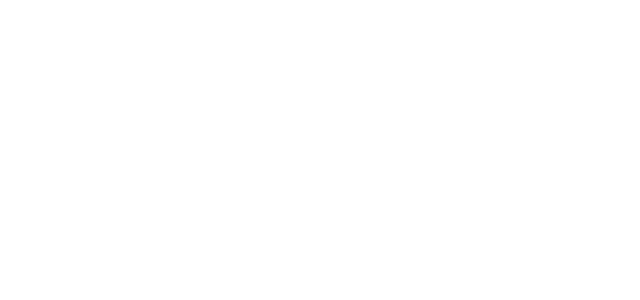
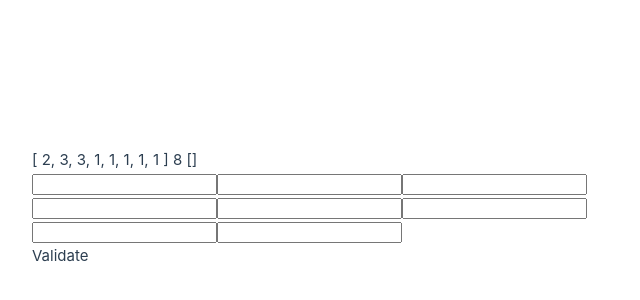
Before and after one commit to NiclasVNielsen/Spac_Game, a Vue app: page / in a window 1280 px wide. Shown: the part 192-492 px from the top of the page, without its empty margins (0-640 px from the left). Built offline with nearby package versions, Linux system fonts and the light colour scheme.

Commit message:
input validation init

```diff
--- a/src/App.vue
+++ b/src/App.vue
@@ -1,14 +1,31 @@
 <script setup>
 import * as val from './scripts/validation'
 import * as data from './scripts/data'
+import { ref } from 'vue'
 
 val.generateWord()
-val.validate("notapple")
+const response = ref("")
+response.value = val.validate("notapple")
+
+const input = ref([])
+
+const submitInput = () => {
+  val.formatInput(input.value)
+}
+
 </script>
 
 <template>
   <main>
-
+    {{ response }}
+    {{ data.Word.value.length }}
+    {{ input }}
+    <form>
+      <template v-for="(char, index) in data.Word.value.length">
+        <input type="text" v-model="input[index]">
+      </template>
+      <div @click="submitInput()">Validate</div>
+    </form>
   </main>
 </template>
 
--- a/src/scripts/validation.js
+++ b/src/scripts/validation.js
@@ -7,11 +7,30 @@
 
 
 /*
-    Returns array of results for every character in the inputet string
+    word is an array
+*/
+export const formatInput = (word) => {
+    /* Failsafe only 1 character in every slot is accepted (not 0 or < 1)*/
+    for(let i = 0; i < word.length; i++){
+        if(word[i].length != 1){
+            console.log("Wrong Input")
+            return
+        }
+    }
+
+    const result = word.join("")
+    console.log(result)
+    return result
+}
+
+
+/*
+    Validates the entire input
+
+    Returns an array of results for every character in the inputet string
 */
 export const validate = (word) => {
-    console.log(word)
-
+    /* Failsafe if the input isn't the correct length */
     if(word.length != data.Word.value.length)
         return
 
@@ -22,17 +41,19 @@
     */
     const answers = []
 
+    /* Calls function to validate every input */
     for(let i = 0; i < data.Word.value.length; i++){
         const result = validateCharacter(data.Word.value, i, word[i])
         answers.push(result)
     }
 
-    console.log(answers)
-
     return answers
 }
 
+
 /*
+    Validates a single character
+
     word = the correct word
     index = the index of the correct word to match
     character = the character you are matching to the word
```
Also changed, not shown: 1 other file (tests, documents, lock files or other folders).
